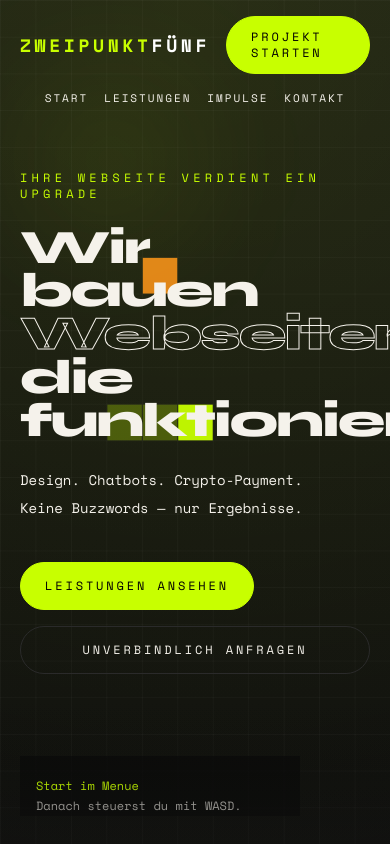
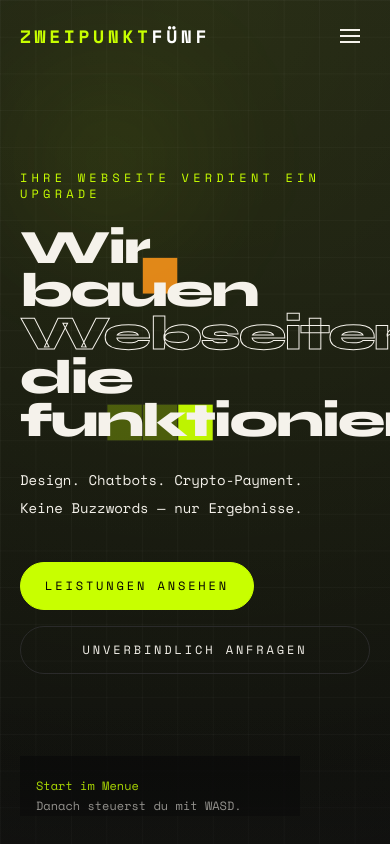
Before and after one commit to lucascarvalhodasilva/zweipunktfuenf, a Next.js app: page / in a window 390 px wide. Shown: the top 844 px of the page. Built offline with nearby package versions, Linux system fonts and the light colour scheme.

Commit message:
feat: implement responsive header with mobile hamburger menu and drawer navigation
Agent-Logs-Url: https://github.com/lucascarvalhodasilva/zweipunktfuenf/sessions/3c0fc854-c263-4ece-b048-8470417aa33a

Co-authored-by: lucascarvalhodasilva <55059959+lucascarvalhodasilva@users.noreply.github.com>

```diff
--- a/components/layout/Navbar.jsx
+++ b/components/layout/Navbar.jsx
@@ -1,13 +1,16 @@
 "use client"
 
 import Link from 'next/link'
-import { useEffect, useState } from 'react'
+import { useCallback, useEffect, useRef, useState } from 'react'
 
 import { navLinks } from '@/lib/constants'
 import Button from '@/components/ui/Button'
 
 export default function Navbar() {
   const [isAtTop, setIsAtTop] = useState(true)
+  const [menuOpen, setMenuOpen] = useState(false)
+  const menuRef = useRef(null)
+  const toggleRef = useRef(null)
 
   useEffect(() => {
     const updateScrollState = () => {
@@ -22,10 +25,77 @@ export default function Navbar() {
     }
   }, [])
 
+  const closeMenu = useCallback(() => {
+    setMenuOpen(false)
+    toggleRef.current?.focus()
+  }, [])
+
+  // Close on Escape
+  useEffect(() => {
+    if (!menuOpen) return
+
+    const handleKeyDown = (e) => {
+      if (e.key === 'Escape') {
+        closeMenu()
+      }
+    }
+
+    document.addEventListener('keydown', handleKeyDown)
+    return () => document.removeEventListener('keydown', handleKeyDown)
+  }, [menuOpen, closeMenu])
+
+  // Lock body scroll when menu is open
+  useEffect(() => {
+    if (menuOpen) {
+      document.body.style.overflow = 'hidden'
+    } else {
+      document.body.style.overflow = ''
+    }
+
+    return () => {
+      document.body.style.overflow = ''
+    }
+  }, [menuOpen])
+
+  // Focus trap inside mobile menu
+  useEffect(() => {
+    if (!menuOpen || !menuRef.current) return
+
+    const menu = menuRef.current
+    const focusableSelector =
+      'a[href], button, [tabindex]:not([tabindex="-1"])'
+
+    const handleTab = (e) => {
+      if (e.key !== 'Tab') return
+
+      const focusable = menu.querySelectorAll(focusableSelector)
+      if (focusable.length === 0) return
+
+      const first = focusable[0]
+      const last = focusable[focusable.length - 1]
+
+      if (e.shiftKey && document.activeElement === first) {
+        e.preventDefault()
+        last.focus()
+      } else if (!e.shiftKey && document.activeElement === last) {
+        e.preventDefault()
+        first.focus()
+      }
+    }
+
+    menu.addEventListener('keydown', handleTab)
+
+    // Focus the first focusable element when menu opens
+    const firstFocusable = menu.querySelector(focusableSelector)
+    firstFocusable?.focus()
+
+    return () => menu.removeEventListener('keydown', handleTab)
+  }, [menuOpen])
+
   return (
     <nav
       className={`fixed inset-x-0 top-0 z-50 transition-[background-color,border-color,backdrop-filter] duration-300 ${
-        isAtTop
+        isAtTop && !menuOpen
           ? 'border-b border-transparent bg-transparent backdrop-blur-0'
           : 'border-b border-[var(--color-border)] bg-[rgba(10,10,10,0.8)] backdrop-blur'
       }`}
@@ -50,20 +120,68 @@ export default function Navbar() {
               </a>
             ))}
           </div>
-          <Button href="#kontakt" variant="primary">
-            Projekt starten
-          </Button>
+          <div className="hidden md:block">
+            <Button href="#kontakt" variant="primary">
+              Projekt starten
+            </Button>
+          </div>
+          <button
+            ref={toggleRef}
+            type="button"
+            onClick={() => setMenuOpen((prev) => !prev)}
+            aria-expanded={menuOpen}
+            aria-controls="mobile-menu"
+            aria-label={menuOpen ? 'Menü schließen' : 'Menü öffnen'}
+            className="relative flex h-10 w-10 items-center justify-center md:hidden"
+          >
+            <span
+              className={`absolute h-0.5 w-5 bg-[var(--color-text)] transition-transform duration-300 ${
+                menuOpen ? 'translate-y-0 rotate-45' : '-translate-y-1.5'
+              }`}
+            />
+            <span
+              className={`absolute h-0.5 w-5 bg-[var(--color-text)] transition-opacity duration-300 ${
+                menuOpen ? 'opacity-0' : 'opacity-100'
+              }`}
+            />
+            <span
+              className={`absolute h-0.5 w-5 bg-[var(--color-text)] transition-transform duration-300 ${
+                menuOpen ? 'translate-y-0 -rotate-45' : 'translate-y-1.5'
+              }`}
+            />
+          </button>
         </div>
-        <div className="mt-4 flex items-center justify-center gap-4 md:hidden">
+      </div>
+
+      {/* Mobile menu panel */}
+      <div
+        id="mobile-menu"
+        ref={menuRef}
+        role="dialog"
+        aria-modal="true"
+        aria-label="Navigation"
+        className={`fixed inset-x-0 top-[calc(theme(spacing.4)*2+1.75rem)] bottom-0 z-40 flex flex-col bg-[rgba(10,10,10,0.95)] backdrop-blur-md transition-[opacity,visibility] duration-300 md:hidden ${
+          menuOpen
+            ? 'visible opacity-100'
+            : 'invisible opacity-0'
+        }`}
+      >
+        <div className="flex flex-1 flex-col items-center justify-center gap-8">
           {navLinks.map((link) => (
             <a
               key={link.href}
               href={link.href}
-              className="font-mono text-[11px] uppercase tracking-[0.18em] text-[var(--color-text)] transition-colors hover:text-[var(--color-accent)]"
+              onClick={closeMenu}
+              className="font-mono text-sm uppercase tracking-[0.25em] text-[var(--color-text)] transition-colors hover:text-[var(--color-accent)]"
             >
               {link.label}
             </a>
           ))}
+          <div className="mt-4">
+            <Button href="#kontakt" variant="primary">
+              Projekt starten
+            </Button>
+          </div>
         </div>
       </div>
     </nav>
```
